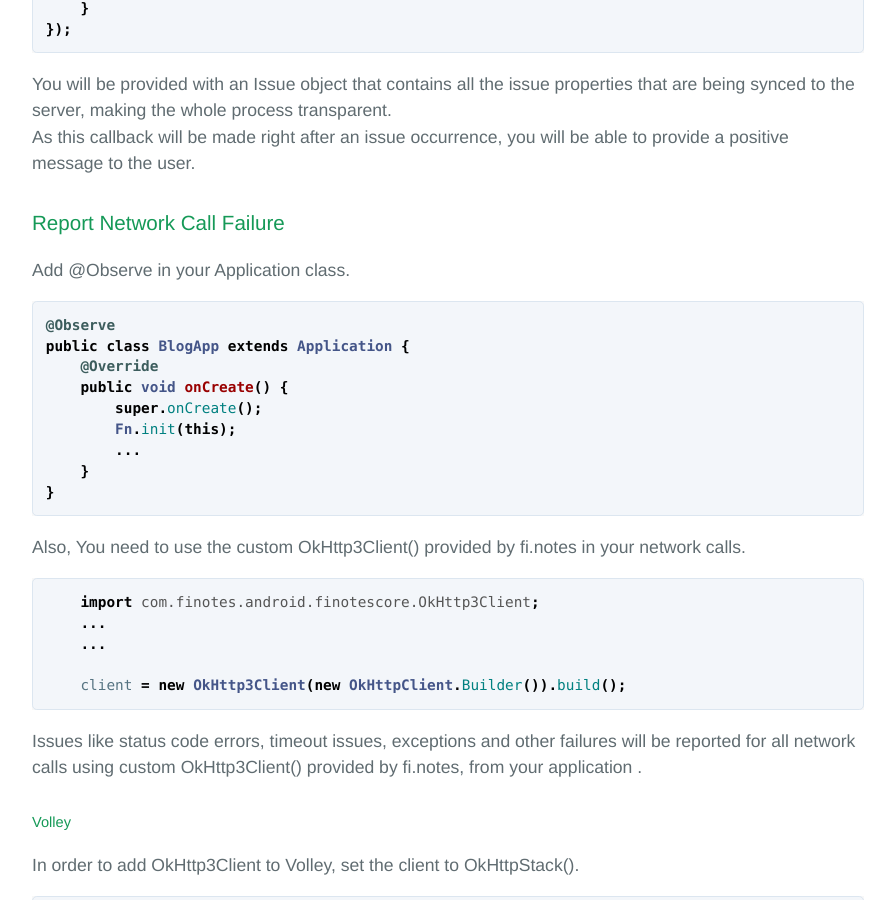
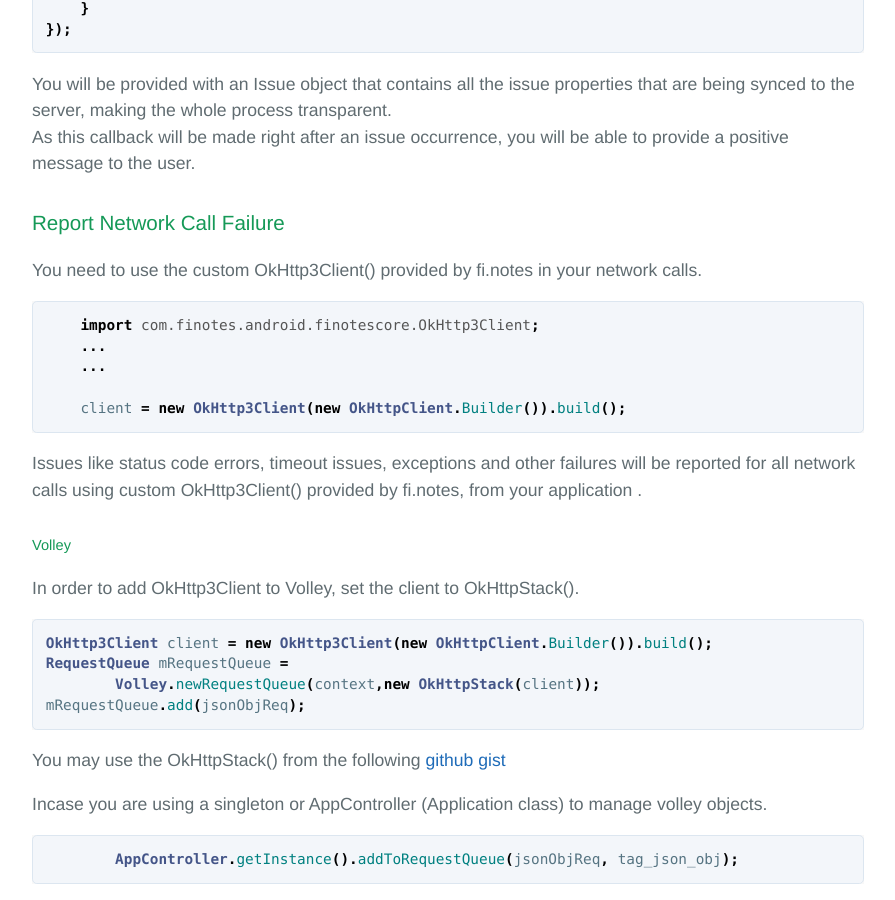
Before and after one commit to finotes/finotes.github.io, a Jekyll site: the page built from _posts/2018-02-02-java-docs.md, in a window 1280 px wide and 900 px high, scrolled down 5976 px. Shown: the whole window, without its empty margins (192-1087 px from the left). Built offline with Jekyll 4.4.1, drawn with Linux system fonts in a browser that asks for light colours; some web fonts are replaced; some of the changed text lies outside the part shown.

Commit message:
Update 2018-02-02-java-docs.md

````diff
--- a/_posts/2018-02-02-java-docs.md
+++ b/_posts/2018-02-02-java-docs.md
@@ -241,19 +241,7 @@ As this callback will be made right after an issue occurrence, you will be able
 
 
 ### Report Network Call Failure
-Add @Observe in your Application class.
-```java
-@Observe
-public class BlogApp extends Application {
-    @Override
-    public void onCreate() {
-        super.onCreate();
-        Fn.init(this);
-	...
-    }
-}
-```
-Also,
+
 You need to use the custom OkHttp3Client() provided by fi.notes in your network calls.
 
 
````
Also changed, not shown: other parts of _posts/2018-02-02-java-docs.md (+1 -1 lines).
